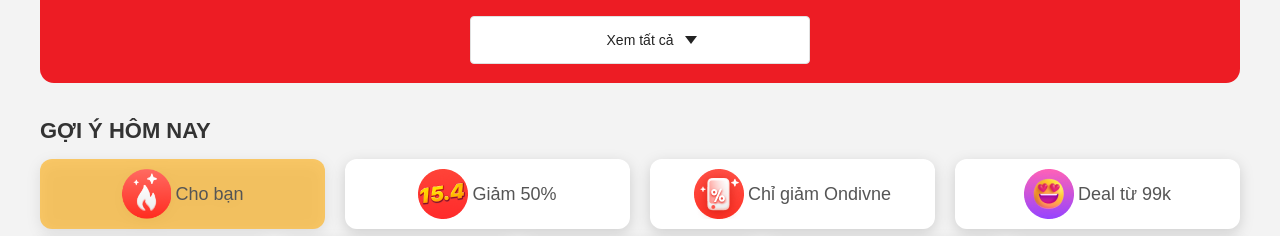
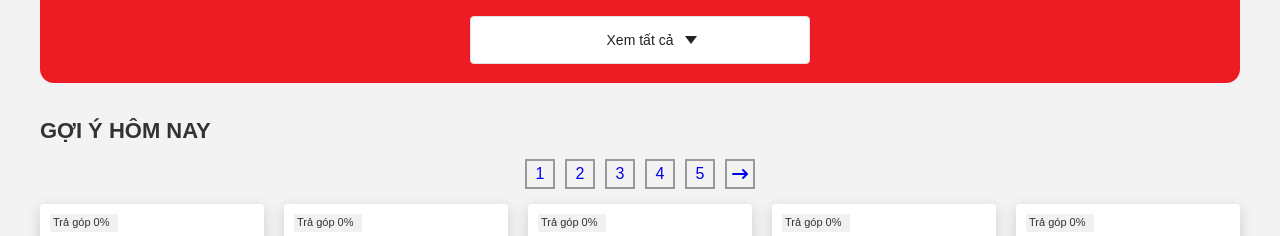
Before and after one commit to tuantransn2001/TheGioiDiDong.github.io, a plain HTML site: page index.html in a window 1280 px wide. Shown: the part 1393-1629 px from the top of the page. Drawn offline with Linux system fonts and the light colour scheme; files whose address does not match are found by name.

Commit message:
'update-pagination-pay-button'

```diff
--- /dev/null
+++ b/css/components/pagination/pagination.module.css
@@ -0,0 +1,21 @@
+.pagination__wrapper{
+    width: 100%;
+    display: flex;
+    align-items: center;
+    justify-content: center;
+    margin-bottom: 15px;
+}
+.pagination{
+    display: flex;
+    gap: 10px
+}
+.pagination-sg{
+    width: 30px;
+    height: 30px;
+    background-color: transparent;
+    border: 2px solid var(--gray-2--);
+}
+.pagination-sg a {
+    width: 100%;
+    height: 100%;
+}
--- a/css/main.css
+++ b/css/main.css
@@ -14,6 +14,7 @@
 @import './components/discountPayonl/discountPayonl.module.css';
 @import './components/dailySg/dailySg.module.css';
 @import './components/footer/footer.module.css';
+@import './components/pagination/pagination.module.css';
 body{
     background: #f3f3f3;
 }
--- a/index.html
+++ b/index.html
@@ -301,34 +301,29 @@
                     </div>
                     <div class="row">
                         <div class="c-12 gutter">
-                            <div class="options-sg grid">
-                                <div class="row option-sg__list">
-                                    <div class="c-3 gutter">
-                                        <div class="option-sg flex-center active">
-                                            <img src='./assets/img/dailyBg/1.png' alt="option 1" class="option-sg__img">
-                                            <p class="option-sg__content">Cho bạn</p>
-                                        </div>
-                                    </div>
-                                    <div class="c-3 gutter">
-                                        <div class="option-sg flex-center">
-                                            <img src='./assets/img/dailyBg/2.png' alt="option 2" class="option-sg__img">
-                                            <p class="option-sg__content">Giảm 50%</p>
-                                        </div>
-                                    </div>
-                                    <div class="c-3 gutter">
-                                        <div class="option-sg flex-center">
-                                            <img src='./assets/img/dailyBg/3.png' alt="option 3" class="option-sg__img">
-                                            <p class="option-sg__content">Chỉ giảm Ondivne</p>
-                                        </div>
-                                    </div>
-                                    <div class="c-3 gutter">
-                                        <div class="option-sg flex-center">
-                                            <img src='./assets/img/dailyBg/4.png' alt="option 4" class="option-sg__img">
-                                            <p class="option-sg__content">Deal từ 99k</p>
-                                        </div>
-                                    </div>
-                                </div>
-
+                            <div class="pagination__wrapper">
+                                <ul class="pagination">
+                                   <li class="pagination-sg">
+                                       <a href="#" class="flex-center">1</a>
+                                   </li>
+                                   <li class="pagination-sg">
+                                       <a href="#" class="flex-center">2</a>
+                                   </li>
+                                   <li class="pagination-sg">
+                                       <a href="#" class="flex-center">3</a>
+                                   </li>
+                                   <li class="pagination-sg">
+                                       <a href="#" class="flex-center">4</a>
+                                   </li>
+                                   <li class="pagination-sg">
+                                       <a href="#" class="flex-center">5</a>
+                                   </li>
+                                   <li class="pagination-sg last">
+                                       <a href="#" class="flex-center">
+                                        <i class="fa-solid fa-arrow-right-long"></i>
+                                       </a>
+                                   </li>
+                                </ul>
                             </div>
                         </div>
                     </div>
```
Also changed, not shown: css/shoppingCart/shoppingCart.module.css (+18 -2 lines), shoppingCart.html (+8 -2 lines), css/components/optionPromo/optionPromo.module.css (line endings or trailing spaces).
